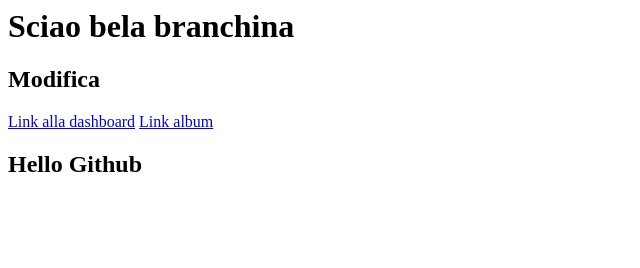
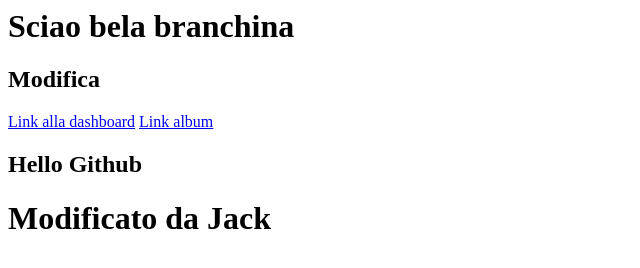
Before and after one commit to raptorgo/pw2018c, a plain HTML site: page index.html in a window 1280 px wide. Shown: the whole page, without its empty margins (0-640 px from the left). Drawn offline with Linux system fonts and the light colour scheme.

Commit message:
Fixato il bug della index.html

```diff
--- a/index.html
+++ b/index.html
@@ -5,5 +5,6 @@
 <a href="dashboard.html">Link alla dashboard</a>
 <a href="album.html">Link album</a>
 <h2>Hello Github</h2>
+<h1>Modificato da Jack</h1>
 </body>
 </html>
```
